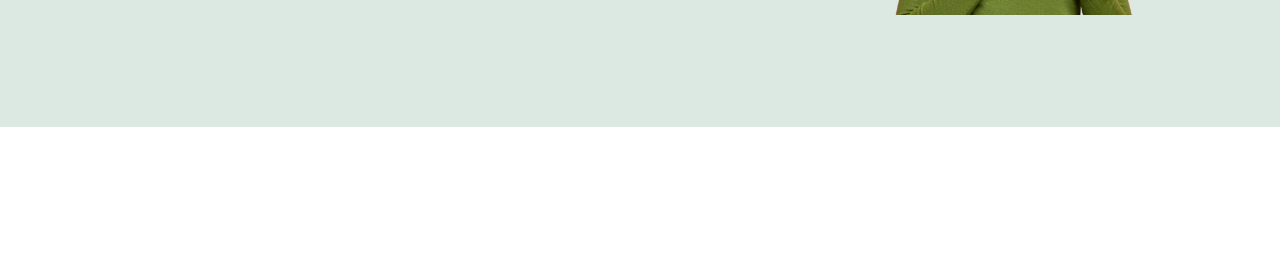
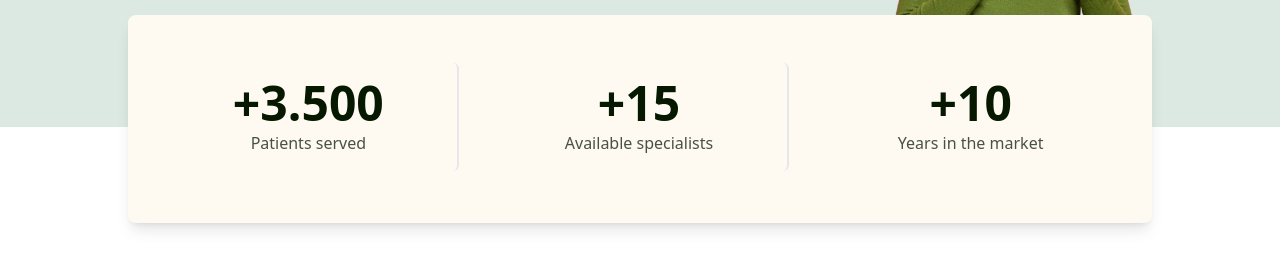
Before and after one commit to Raihan1018/DoctorCare, a plain HTML site: page index.html in a window 1280 px wide. Shown: the part 420-688 px from the top of the page. Drawn offline with nearby package versions, Linux system fonts and the light colour scheme.

Commit message:
state section done

```diff
--- a/index.html
+++ b/index.html
@@ -147,6 +147,32 @@
       </div>
     </section>
 
+    <!-- stat section -->
+    <section
+      class="container mx-auto max-w-screen-lg bg-[#FFFAF1] md:h-52 md:-mt-28 mt-0 rounded-lg shadow-lg stats-section"
+    >
+      <div
+        class="p-8 py-12 grid grid-cols-1 sm:grid-cols-2 md:grid-cols-3 gap-8 items-center justify-center"
+      >
+        <div
+          class="text-center p-4 rounded-md md:border-r-2 border-b-2 md:border-b-0"
+        >
+          <h4 class="font-bold text-[#061800] mb-1 text-5xl">+3.500</h4>
+          <p class="text-[#485145] text">Patients served</p>
+        </div>
+        <div
+          class="text-center p-4 rounded-md md:border-r-2 border-b-2 md:border-b-0"
+        >
+          <h4 class="font-bold text-[#061800] mb-1 text-5xl">+15</h4>
+          <p class="text-[#485145] text">Available specialists</p>
+        </div>
+        <div class="text-center p-4 rounded-md">
+          <h4 class="font-bold text-[#061800] mb-1 text-5xl">+10</h4>
+          <p class="text-[#485145] text">Years in the market</p>
+        </div>
+      </div>
+    </section>
+
     <script src="script/script.js"></script>
   </body>
 </html>
```
